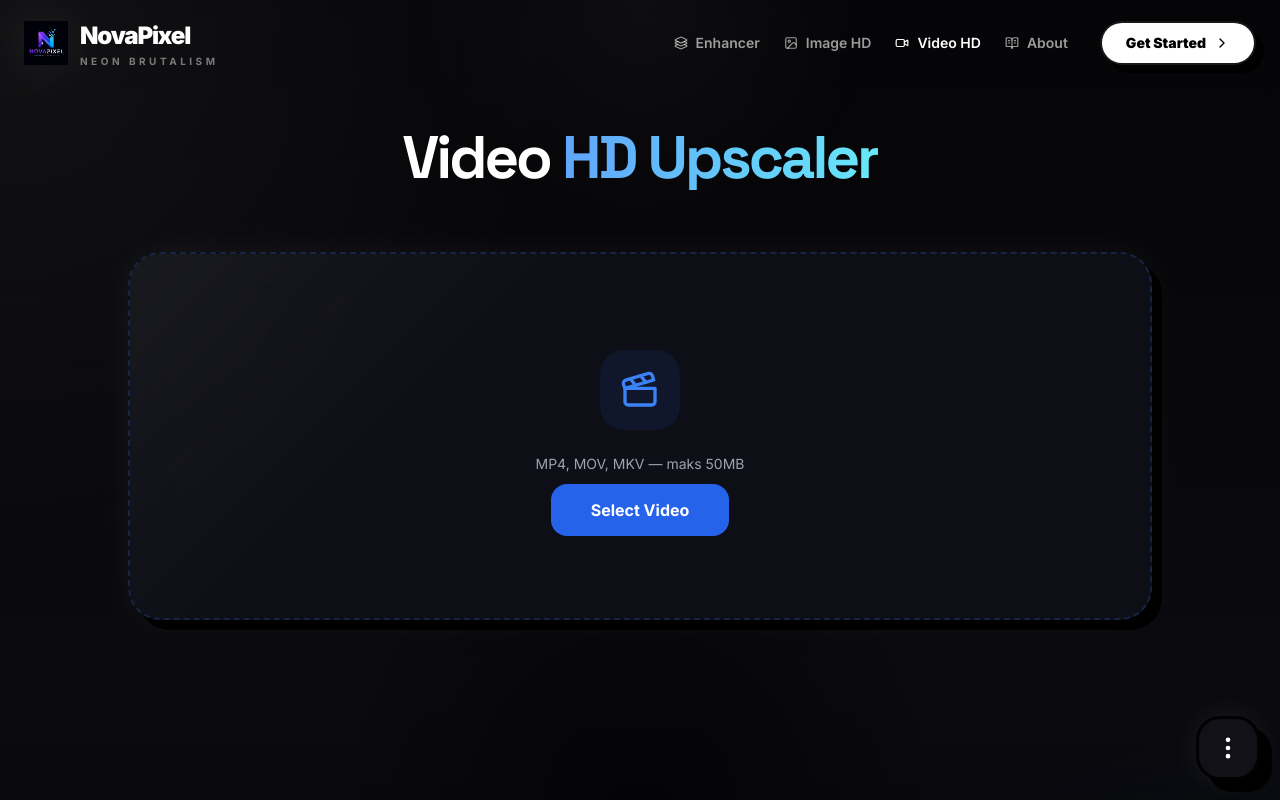
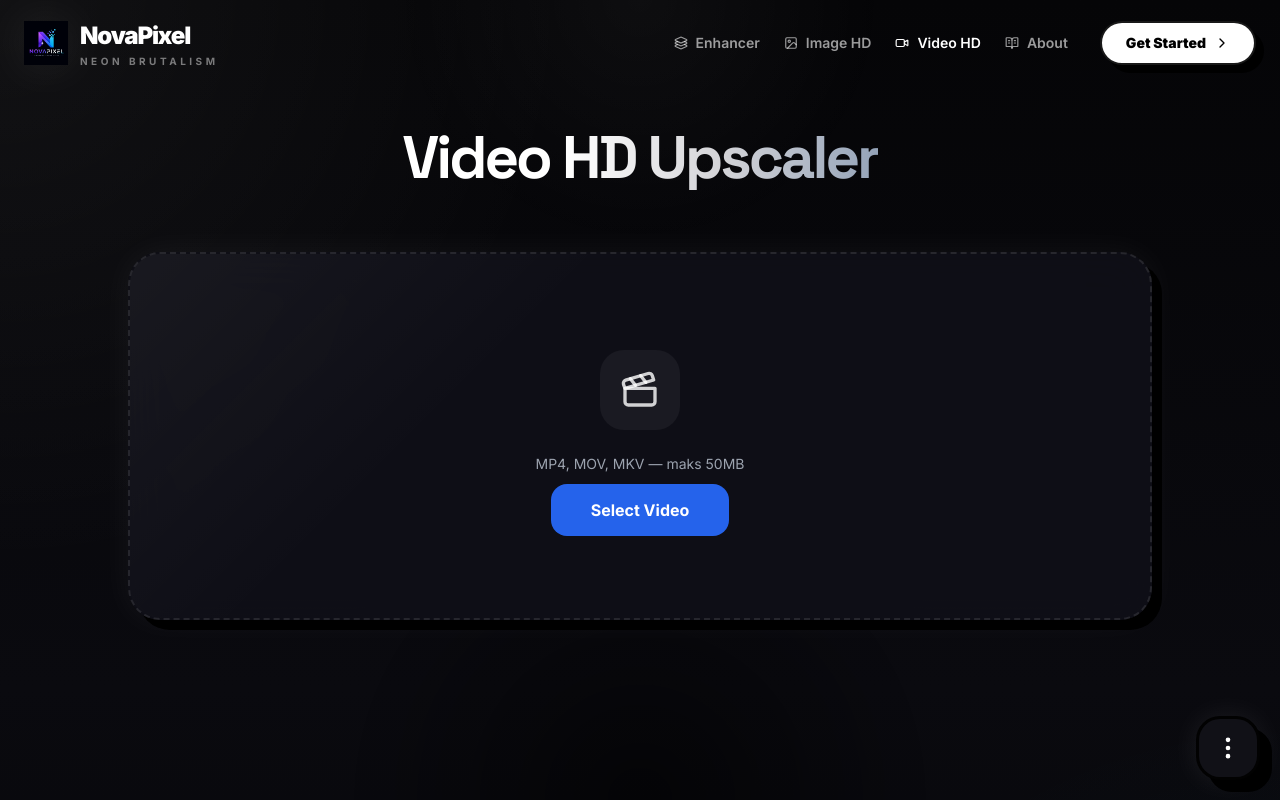
Before and after one commit to XZEERH/NovaPixel, a Next.js app: page /video-hd in a window 1280 px wide. Shown: the top 800 px of the page. Built offline with nearby package versions, Linux system fonts and the light colour scheme.

Commit message:
Add files via upload

```diff
--- a/app/video-hd/page.tsx
+++ b/app/video-hd/page.tsx
@@ -35,16 +35,16 @@ export default function VideoHDPage() {
       <div className="max-w-5xl mx-auto">
         <div className="text-center mb-16 text-white">
           <h1 className="text-5xl md:text-6xl font-black mb-6 tracking-tighter">
-            Video <span className="text-transparent bg-clip-text bg-gradient-to-r from-blue-400 to-cyan-300">HD Upscaler</span>
+            Video <span className="text-transparent bg-clip-text bg-gradient-to-r from-white via-zinc-300 to-slate-400">HD Upscaler</span>
           </h1>
         </div>
 
         {/* IDLE */}
         {status === 'idle' && (
-          <GlassCard className="py-24 text-center border-dashed border-2 border-blue-500/20">
+          <GlassCard className="py-24 text-center border-dashed border-2 border-white/10">
             <input type="file" id="v-up" hidden accept="video/*" onChange={handleVideoUpload} />
-            <div className="w-20 h-20 bg-blue-600/10 rounded-3xl flex items-center justify-center mx-auto mb-6">
-              <Clapperboard className="text-blue-500" size={40} />
+            <div className="w-20 h-20 bg-white/5 rounded-3xl flex items-center justify-center mx-auto mb-6">
+              <Clapperboard className="text-white/80" size={40} />
             </div>
             <p className="text-gray-400 mb-6 text-sm">MP4, MOV, MKV — maks 50MB</p>
             <label
@@ -77,7 +77,7 @@ export default function VideoHDPage() {
             </div>
             <button
               onClick={reset}
-              className="flex items-center gap-2 bg-blue-600 hover:bg-blue-700 px-8 py-3 rounded-2xl font-bold transition-all text-white"
+              className="flex items-center gap-2 bg-white/90 hover:bg-white px-8 py-3 rounded-2xl font-bold transition-all text-black"
             >
               <RefreshCw size={18} /> Coba Lagi
             </button>
@@ -89,7 +89,7 @@ export default function VideoHDPage() {
           <div className="space-y-10">
             <div className="flex justify-between px-2 text-sm font-semibold">
               <span className="text-gray-400">◀ Original</span>
-              <span className="text-blue-400">Enhanced HD ▶</span>
+              <span className="text-white/70">Enhanced HD ▶</span>
             </div>
 
             <GlassCard className="p-4 bg-black/40 border-white/5">
@@ -105,7 +105,7 @@ export default function VideoHDPage() {
               </button>
               <button
                 onClick={handleDownload}
-                className="flex items-center gap-2 bg-gradient-to-r from-blue-600 to-purple-600 px-12 py-5 rounded-2xl font-black text-white hover:scale-105 transition-all"
+                className="flex items-center gap-2 bg-gradient-to-r from-white/10 to-white/4 px-12 py-5 rounded-2xl font-black text-white hover:scale-105 transition-all"
               >
                 <Download size={24} /> DOWNLOAD HD VIDEO
               </button>
```
